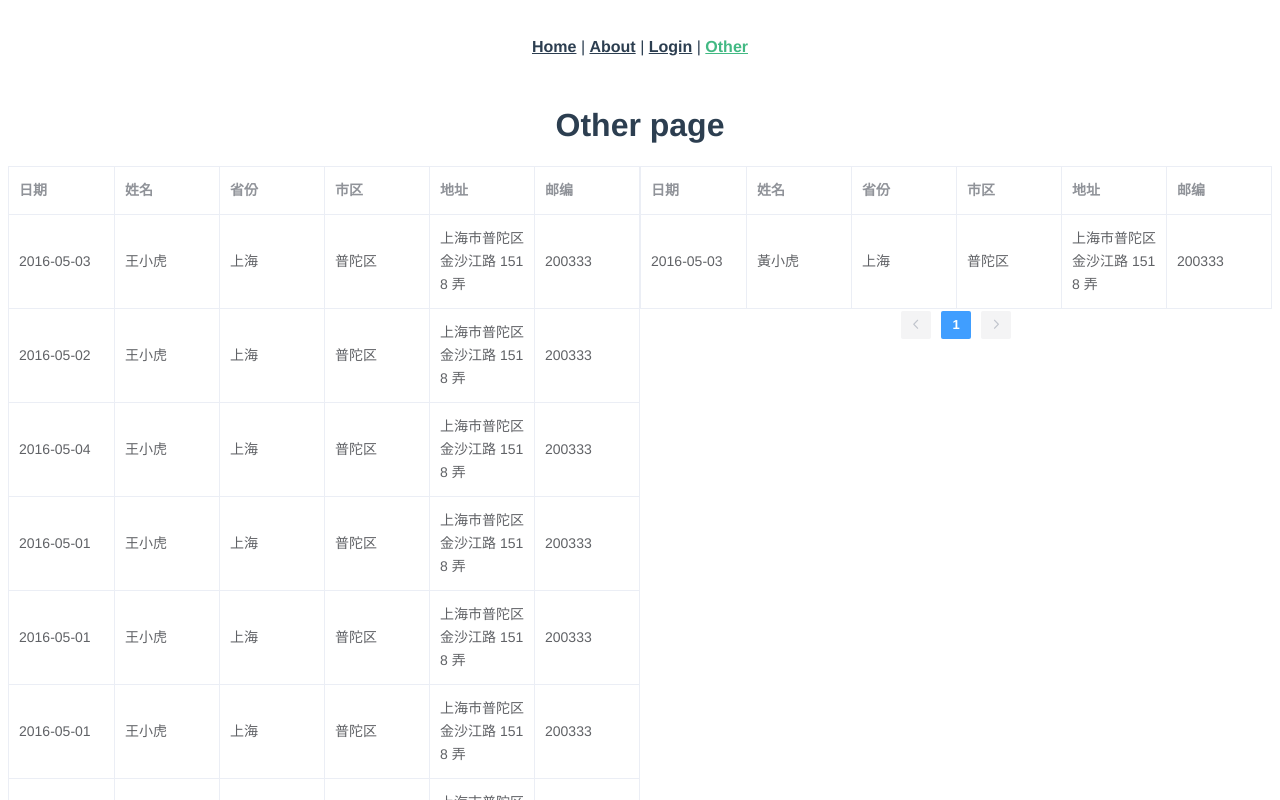
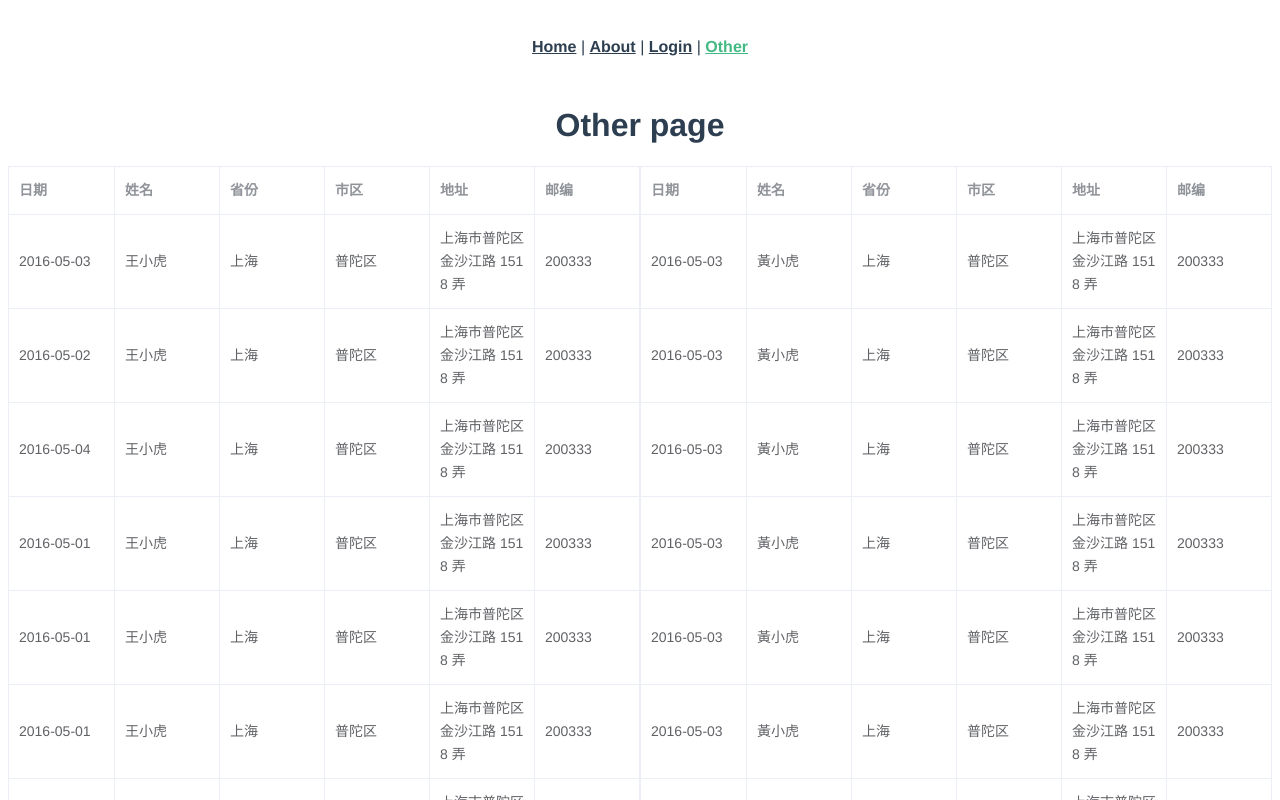
Before and after one commit to larrykkk/kkk, a Vue app: page /other in a window 1280 px wide. Shown: the top 800 px of the page. Built offline with nearby package versions, Linux system fonts and the light colour scheme.

Commit message:
seprate each table-pagination

```diff
--- a/src/components/Table.vue
+++ b/src/components/Table.vue
@@ -1,7 +1,7 @@
 <template>
   <el-row type="flex" class="row-bg" justify="center">
     <el-col :span="12">
-      <el-table :data="displayData(this.tableData1)" border style="width: 100%">
+      <el-table :data="displayData(this.tableData1,this.currentPage1)" border style="width: 100%">
         <el-table-column fixed prop="date" label="日期"></el-table-column>
         <el-table-column prop="name" label="姓名"></el-table-column>
         <el-table-column prop="province" label="省份"></el-table-column>
@@ -19,13 +19,13 @@
         background
         layout="prev, pager, next"
         :total="tableData1.length"
-        :current-page="currentPage"
+        :current-page="currentPage1"
         @click="checkPage()"
-        @current-change="handleCurrentChange"
+        @current-change="handleCurrentChange1"
       ></el-pagination>
     </el-col>
     <el-col :span="12">
-      <el-table :data="displayData(this.tableData2)" border style="width: 100%">
+      <el-table :data="displayData(this.tableData2, this.currentPage2)" border style="width: 100%">
         <el-table-column fixed prop="date" label="日期"></el-table-column>
         <el-table-column prop="name" label="姓名"></el-table-column>
         <el-table-column prop="province" label="省份"></el-table-column>
@@ -43,9 +43,10 @@
         background
         layout="prev, pager, next"
         :total="tableData2.length"
-        :current-page="currentPage"
+        :current-page="currentPage2"
         @click="checkPage()"
-        @current-change="handleCurrentChange"
+        @current-change="handleCurrentChange2"
+        v-if="tableData2.length >= 10"
       ></el-pagination>
     </el-col>
   </el-row>
@@ -57,14 +58,16 @@ export default {
   computed: {},
   methods: {
     checkPage() {},
-    handleCurrentChange(val) {
-      //   console.log(`当前页: ${val}`);
-      this.currentPage = val;
+    handleCurrentChange1(val) {
+      this.currentPage1 = val;
     },
-    displayData(val) {
+    handleCurrentChange2(val) {
+      this.currentPage2 = val;
+    },
+    displayData(val, page) {
       if (val != null) {
         let result = val.filter(item => {
-          return item.page == this.currentPage;
+          return item.page == page;
         });
         return result;
       } else {
@@ -74,8 +77,90 @@ export default {
   },
   data() {
     return {
-      currentPage: 1,
+      currentPage1: 1,
+      currentPage2: 1,
       tableData2: [
+        {
+          date: "2016-05-03",
+          name: "黃小虎",
+          province: "上海",
+          city: "普陀区",
+          address: "上海市普陀区金沙江路 1518 弄",
+          zip: 200333,
+          page: 1
+        },
+        {
+          date: "2016-05-03",
+          name: "黃小虎",
+          province: "上海",
+          city: "普陀区",
+          address: "上海市普陀区金沙江路 1518 弄",
+          zip: 200333,
+          page: 1
+        },
+        {
+          date: "2016-05-03",
+          name: "黃小虎",
+          province: "上海",
+          city: "普陀区",
+          address: "上海市普陀区金沙江路 1518 弄",
+          zip: 200333,
+          page: 1
+        },
+        {
+          date: "2016-05-03",
+          name: "黃小虎",
+          province: "上海",
+          city: "普陀区",
+          address: "上海市普陀区金沙江路 1518 弄",
+          zip: 200333,
+          page: 1
+        },
+        {
+          date: "2016-05-03",
+          name: "黃小虎",
+          province: "上海",
+          city: "普陀区",
+          address: "上海市普陀区金沙江路 1518 弄",
+          zip: 200333,
+          page: 1
+        },
+        {
+          date: "2016-05-03",
+          name: "黃小虎",
+          province: "上海",
+          city: "普陀区",
+          address: "上海市普陀区金沙江路 1518 弄",
+          zip: 200333,
+          page: 1
+        },
+        {
+          date: "2016-05-03",
+          name: "黃小虎",
+          province: "上海",
+          city: "普陀区",
+          address: "上海市普陀区金沙江路 1518 弄",
+          zip: 200333,
+          page: 1
+        },
+        {
+          date: "2016-05-03",
+          name: "黃小虎",
+          province: "上海",
+          city: "普陀区",
+          address: "上海市普陀区金沙江路 1518 弄",
+          zip: 200333,
+          page: 1
+        },
+        {
+          date: "2016-05-03",
+          name: "黃小虎",
+          province: "上海",
+          city: "普陀区",
+          address: "上海市普陀区金沙江路 1518 弄",
+          zip: 200333,
+          page: 1
+        },
         {
           date: "2016-05-03",
           name: "黃小虎",
```
